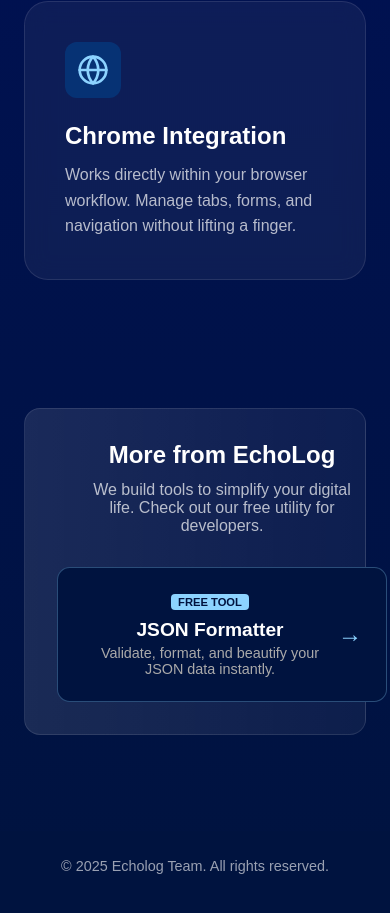
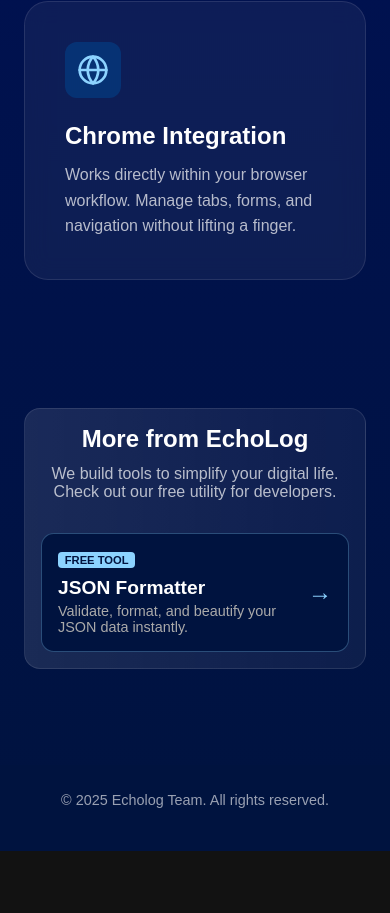
Before and after one commit to EchoLogAI/echologai.github.io, a plain HTML site: page index.html in a window 390 px wide. Shown: the part 2331-3244 px from the top of the page. After the commit the page ends 3182 px from the top, so only its background shows below. Drawn offline with Linux system fonts and the light colour scheme.

Commit message:
Fixed css for responsive web

```diff
--- a/css/styles.css
+++ b/css/styles.css
@@ -344,13 +344,55 @@
 }
 
 /* Mobile Adjustments */
+/* Update this specific block in your media queries */
 @media (max-width: 768px) {
     .ecosystem-container {
         flex-direction: column;
         text-align: center;
+        /* FIX 1: Reduce container padding to give the card more room */
+        padding: 1.5em;
     }
+
     .ecosystem-text {
         text-align: center;
+        /* Ensure text doesn't overflow */
+        width: 100%;
+    }
+
+    .tool-card {
+        /* FIX 2: Remove the rigid min-width on mobile */
+        min-width: 0;
+        width: 100%;
+        box-sizing: border-box; /* Ensures padding is calculated inside width */
+
+        /* FIX 3: Ensure the card stays a row (icon next to text) */
+        display: flex;
+        align-items: center;
+        justify-content: space-between;
+    }
+
+    .tool-info {
+        /* Keep text left-aligned inside the card for readability */
+        text-align: left;
+        /* Ensure text takes available space but doesn't push arrow out */
+        flex: 1;
+        padding-right: 10px; /* Add breathing room between text and arrow */
+    }
+
+    .arrow-icon {
+        /* FIX 4: Prevent the arrow from being squashed or pushed out */
+        flex-shrink: 0;
+    }
+}
+
+/* Add this for very small screens (iPhone SE, etc.) */
+@media (max-width: 400px) {
+    .ecosystem-container {
+        padding: 1em; /* Maximize screen real estate */
+    }
+
+    .tool-card {
+        padding: 1em; /* Reduce internal card padding */
     }
 }
 
```
